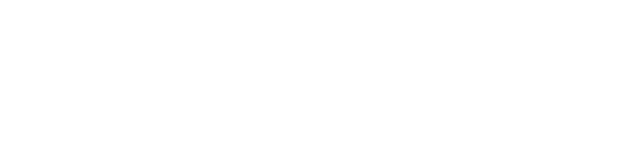
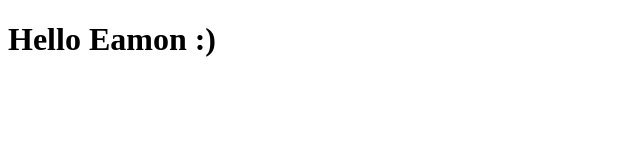
Before and after one commit to ehough1/Test, a plain HTML site: page index.html in a window 1280 px wide. Shown: the whole page, without its empty margins (0-640 px from the left). Drawn offline with Linux system fonts and the light colour scheme.

Commit message:
Said Hello :)
I said Hello :)

```diff
--- a/index.html
+++ b/index.html
@@ -7,4 +7,5 @@
 
 <body>
 </body>
+<h1>Hello Eamon :)</h1>
 </html>
```
